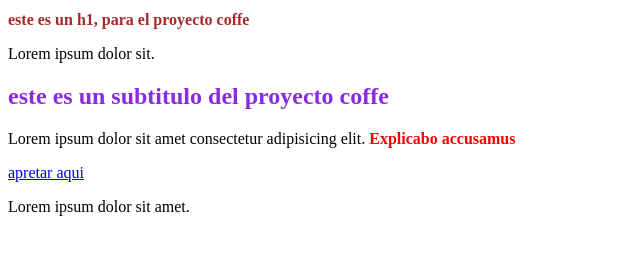
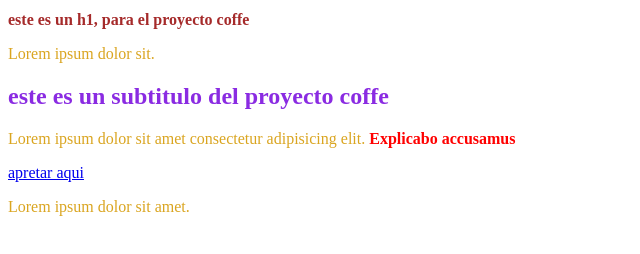
Before and after one commit to MNahuelBria/Proyectocoffe, a plain HTML site: page index.html in a window 1280 px wide. Shown: the whole page, without its empty margins (0-640 px from the left). Drawn offline with Linux system fonts and the light colour scheme.

Commit message:
agrego la hoja de estilos con el estilo del parrafo nuevo

```diff
--- a/css/estilos.css
+++ b/css/estilos.css
@@ -10,3 +10,7 @@ h2 {
 strong {
     color: red;
 }
+
+p {
+    color:goldenrod;
+}
```
